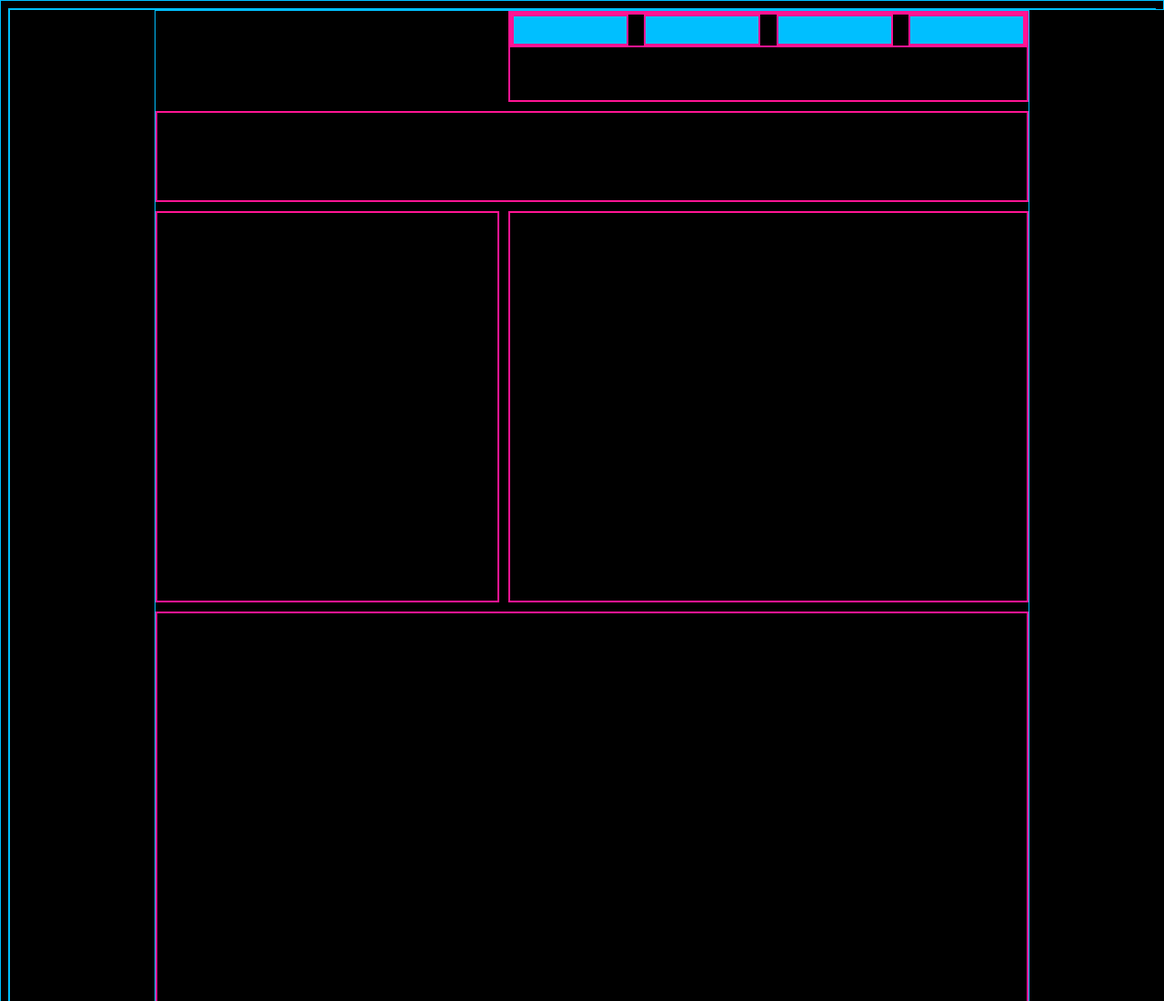
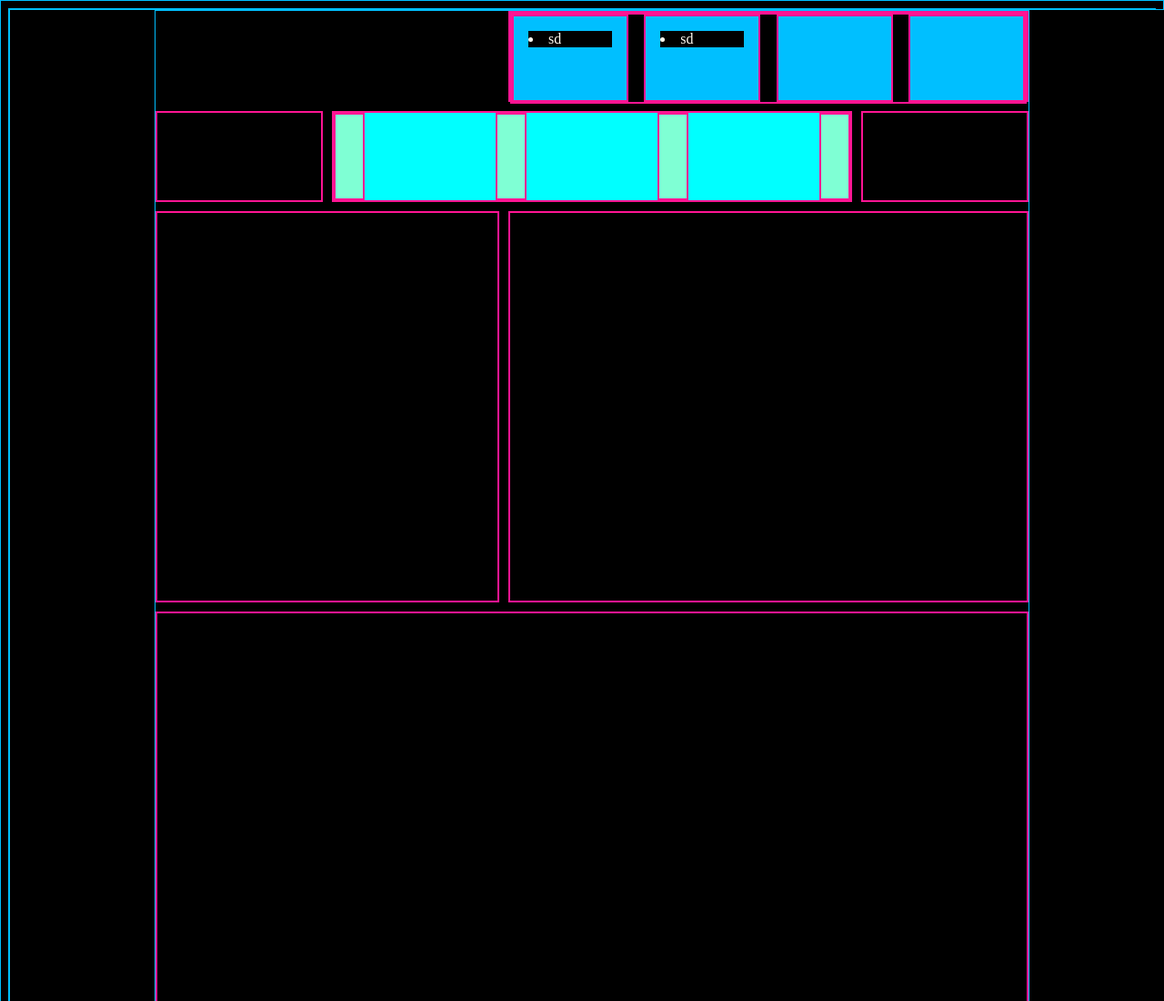
Before and after one commit to MiloszNowicki/new-qarson-design, a website built with webpack: page src/assets/index.html in a window 1280 px wide. Shown: the top 1100 px of the page at 91% size. Built offline with nearby package versions, Linux system fonts and the light colour scheme.

Commit message:
some flex lwayout for menu items

```diff
--- a/src/assets/index.html
+++ b/src/assets/index.html
@@ -10,13 +10,32 @@
     <div class="grid__container">
       <div class="grid__container--menu">
         <div class="menu">
-          <div class="menu__points-de-vente"></div>
-          <div class="menu__mon-compte"></div>
+          <div class="menu__points-de-vente"><li>sd</li></div>
+          <div class="menu__mon-compte"><li>sd</li></div>
           <div class="menu__ma-selection"></div>
           <div class="menu__aide"></div>
         </div>
       </div>
-      <div class="grid__container--header"></div>
+      <div class="grid__container--logo"></div>
+      <div class="grid__container--navigation navigation">
+        <div class="navigation__item"></div>
+        <div class="navigation__item"></div>
+        <div class="navigation__item"></div>
+        <div class="navigation__item"></div>
+  </div>
+  <div class="grid__container--contact"></div>
+  <!--<div class="grid__container&#45;&#45;header">-->
+        <!--<div class="header">-->
+          <!--<div class="header__logo"></div>-->
+          <!--<div class="header__navigation">-->
+            <!--<div class="header__navigation__item"></div>-->
+            <!--<div class="header__navigation__item"></div>-->
+            <!--<div class="header__navigation__item"></div>-->
+            <!--<div class="header__navigation__item"></div>-->
+          <!--</div>-->
+          <!--<div class="header__contact"></div>-->
+        <!--</div>-->
+      <!--</div>-->
       <div class="grid__container--description"></div>
       <div class="grid__container--photo"></div>
       <div class="grid__container--service"></div>
--- a/src/scss/grid.scss
+++ b/src/scss/grid.scss
@@ -28,7 +28,7 @@
     div {border: solid 2px deeppink}
     grid-template-areas:
             ". . menu menu menu"
-            "header header header header header"
+            "logo navigation navigation navigation contact"
             "description description photo photo photo"
             "description description photo photo photo"
             "description description photo photo photo"
@@ -49,11 +49,18 @@
             "footer footer footer footer footer"
             "footer footer footer footer footer";
 
+
     &--menu {
       grid-area: menu;
     }
-    &--header {
-      grid-area: header;
+    &--logo {
+      grid-area: logo;
+    }
+    &--navigation {
+      grid-area: navigation;
+    }
+    &--contact {
+      grid-area: contact;
     }
     &--description {
       grid-area: description;
--- /dev/null
+++ b/src/scss/header.scss
@@ -0,0 +1,49 @@
+$menu-item-width: 100%/6;
+
+//@mixin menu__element() {
+//  flex-basis:$menu-item-width;
+//  padding: 15px;
+//  display: block;
+//  background-color: deepskyblue;
+//  //min-height: 20px;
+//}
+
+
+
+//.header {
+//  height: 100%;
+//  display: flex;
+//  flex-direction: row;
+//  flex-wrap: nowrap;
+//  justify-content: space-between;
+
+  //&__logo {
+  //    flex-basis: $menu-item-width;
+  //    background-color: aquamarine;
+  //}
+
+  //&__
+  .navigation {
+    max-height: 100%;
+    display: flex;
+    flex-direction: row;
+    flex-wrap: nowrap;
+    justify-content: space-between;
+
+    flex-basis: $menu-item-width*4;
+    background-color: aqua;
+
+    &__item {
+      flex-basis: auto;
+      display: block;
+      padding: 15px;
+      background-color: aquamarine;
+    }
+
+  //}
+
+  //&__contact {
+  //  flex-basis: $menu-item-width;
+  //  background-color: chartreuse;
+  //}
+}
--- a/src/scss/menu.scss
+++ b/src/scss/menu.scss
@@ -2,6 +2,7 @@ $menu-item-width: 100%/6;
 
 @mixin menu__element() {
   flex-basis:$menu-item-width;
+  max-height: 100%;
   padding: 15px;
   display: block;
   background-color: deepskyblue;
@@ -11,11 +12,12 @@ $menu-item-width: 100%/6;
 
 
 .menu {
+  height: 100%;
   display: flex;
   flex-direction: row;
   flex-wrap: nowrap;
   justify-content: space-between;
-
+  align-content: center;
 
   &__points-de-vente {
     @include menu__element()
--- a/src/scss/style.scss
+++ b/src/scss/style.scss
@@ -1,5 +1,6 @@
 @import "grid";
 @import "menu";
+@import "header";
 * {
   background-color: black;
   border: deepskyblue solid 1px;
```
